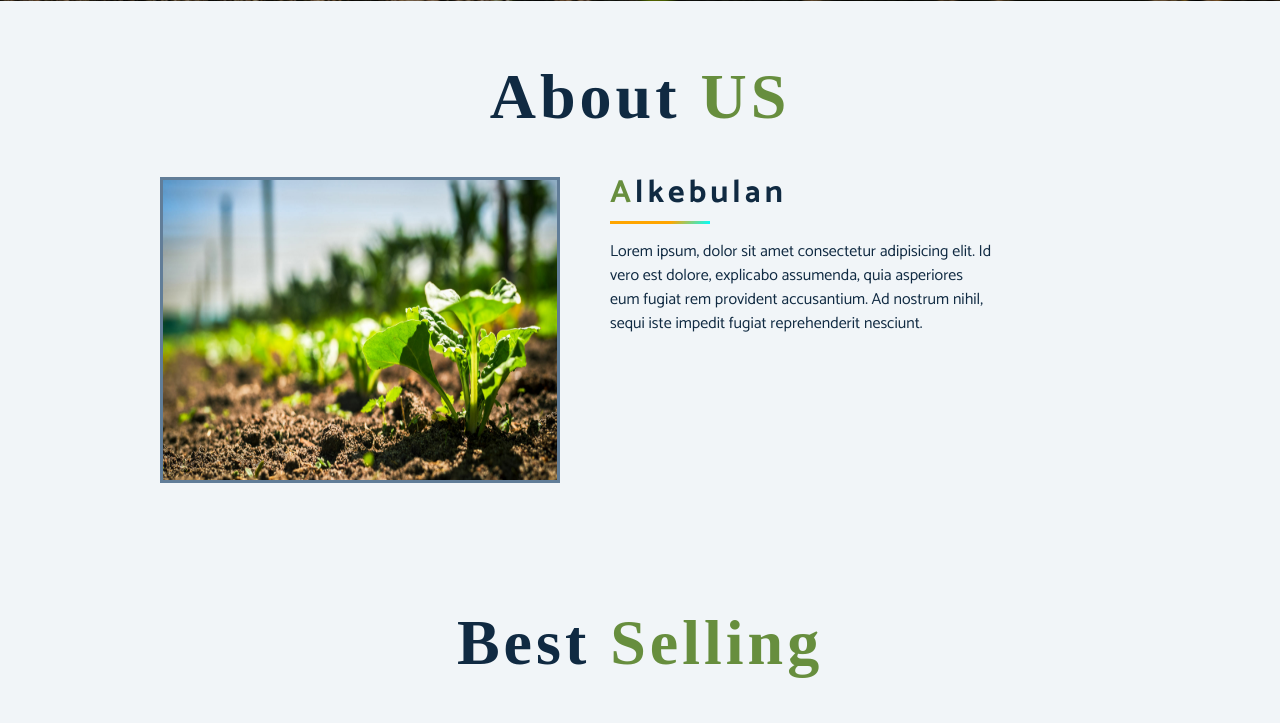
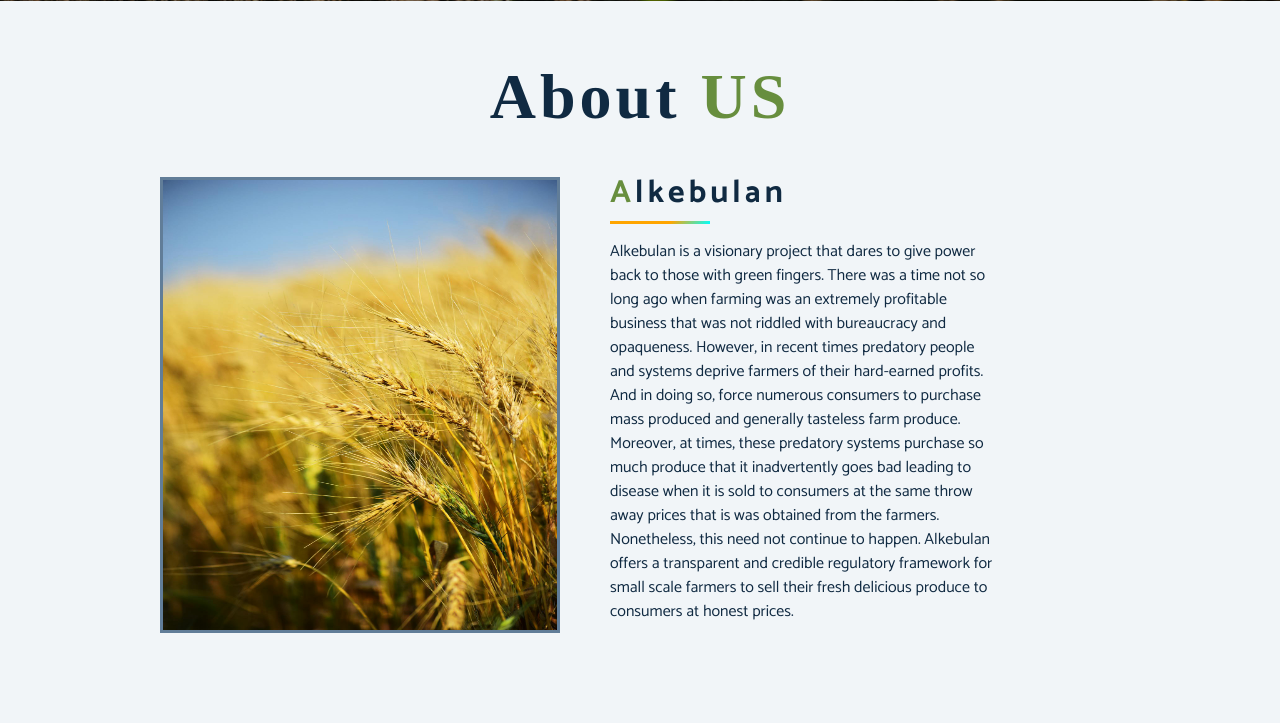
Before and after one commit to mistidevs/Alkebulan, a Flask app: page / in a window 1280 px wide. Shown: the part 629-1352 px from the top of the page. Run offline with Flask 3, Linux system fonts and the light colour scheme; some libraries are stand-ins or nearby versions; some web fonts are replaced.

Commit message:
code (home.html) : About US

```diff
--- a/frontend-flask/static/style/about.css
+++ b/frontend-flask/static/style/about.css
@@ -5,7 +5,7 @@
 
 .about-img-div {
   width: 400px;
-  height: 300px;
+  height: 450px;
 }
 
 .about-img {
--- a/frontend-flask/templates/home.html
+++ b/frontend-flask/templates/home.html
@@ -7,16 +7,15 @@
   </h1>
   <article class="about-section">
     <article class="about-img">
-      <img src="../static/images/banner.jpg" alt="" class="about-img-div" />
+      <img src="../static/images/wheat.jpg" alt="" class="about-img-div" />
     </article>
     <article class="about-text">
       <h1><span class="about-span">A</span>lkebulan</h1>
       <div class="bottom-line"></div>
       <p>
-        Lorem ipsum, dolor sit amet consectetur adipisicing elit. Id vero est
-        dolore, explicabo assumenda, quia asperiores eum fugiat rem provident
-        accusantium. Ad nostrum nihil, sequi iste impedit fugiat reprehenderit
-        nesciunt.
+        Alkebulan is a visionary project that dares to give power back to those with green fingers. There was a time not so long ago when farming was an extremely profitable business that was not riddled with bureaucracy and opaqueness. However, in recent times predatory people and systems deprive farmers of their hard-earned profits. And in doing so, force numerous consumers to purchase mass produced and generally tasteless farm produce. Moreover, at times, these predatory systems purchase so much produce that it inadvertently goes bad leading to disease when it is sold to consumers at the same throw away prices that is was obtained from the farmers.
+
+Nonetheless, this need not continue to happen. Alkebulan offers a transparent and credible regulatory framework for small scale farmers to sell their fresh delicious produce to consumers at honest prices.
       </p>
     </article>
   </article>
--- a/frontend/static/style/about.css
+++ b/frontend/static/style/about.css
@@ -5,7 +5,7 @@
 
 .about-img-div {
   width: 400px;
-  height: 300px;
+  height: 500px;
 }
 
 .about-img {
```
Also changed, not shown: frontend-flask/static/images/wheat.jpg (added).
